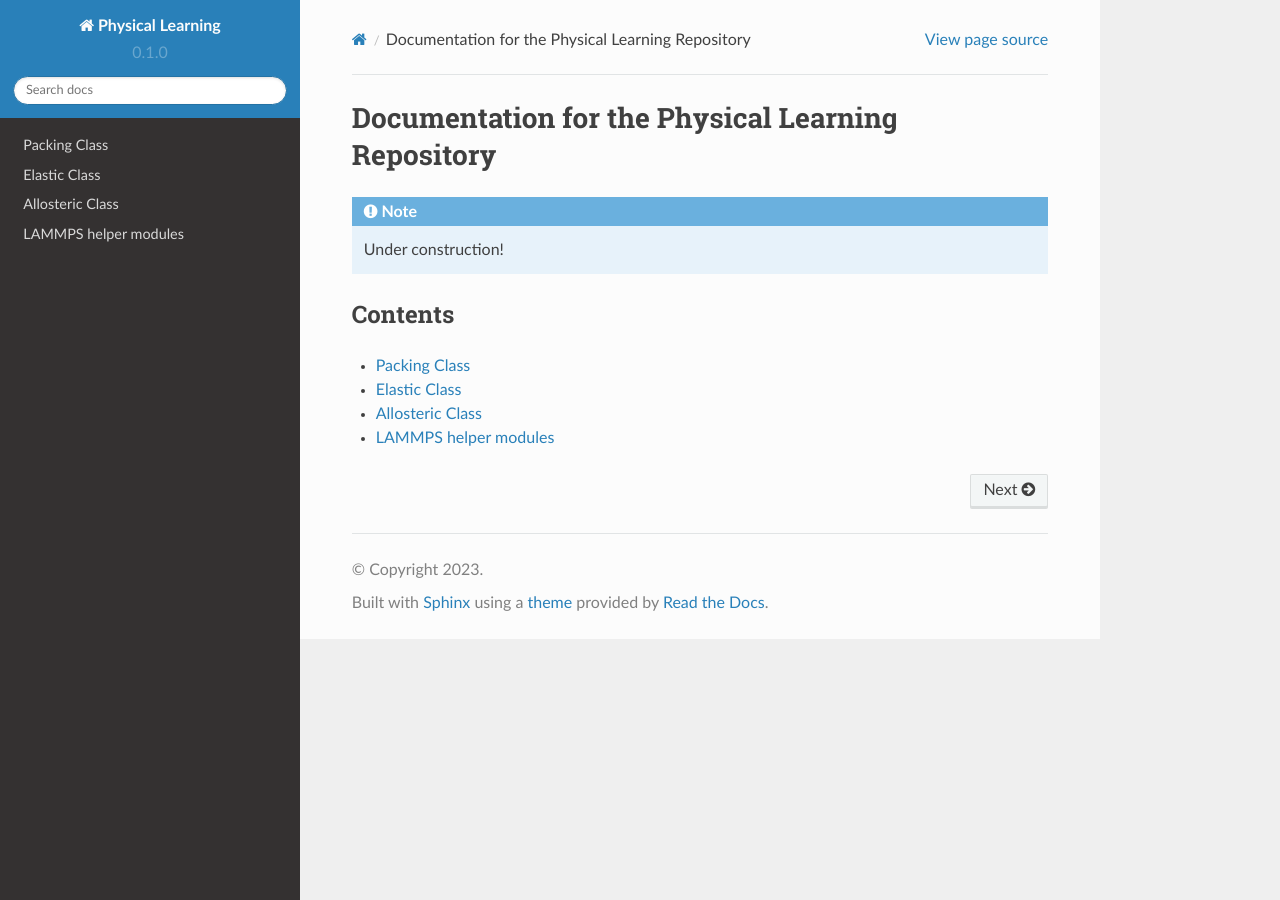
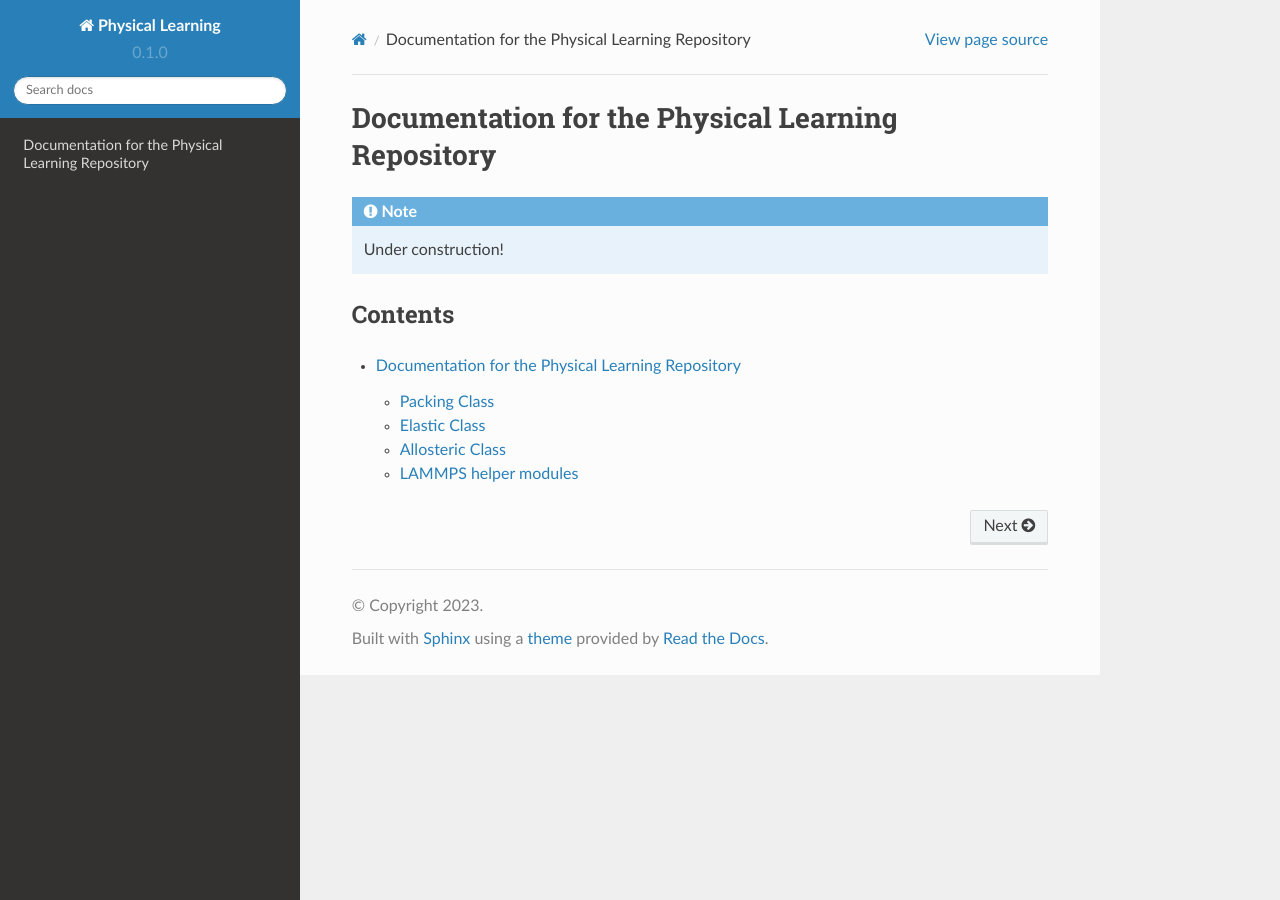
Before and after one commit to jandrejevic12/physical_learning, a Sphinx documentation site: the page built from docs/source/index.rst, in a window 1280 px wide. Built offline with Sphinx 7.4.7 and the Read the Docs theme 2.0.0, drawn with Linux system fonts in a browser that asks for light colours.

Commit message:
Update toc.

```diff
--- a/docs/source/physical_learning.rst
+++ b/docs/source/physical_learning.rst
@@ -1,4 +1,7 @@
 :tocdepth: 3
+
+Documentation for the Physical Learning Repository
+==================================================
 
 Packing Class
 -------------
```
